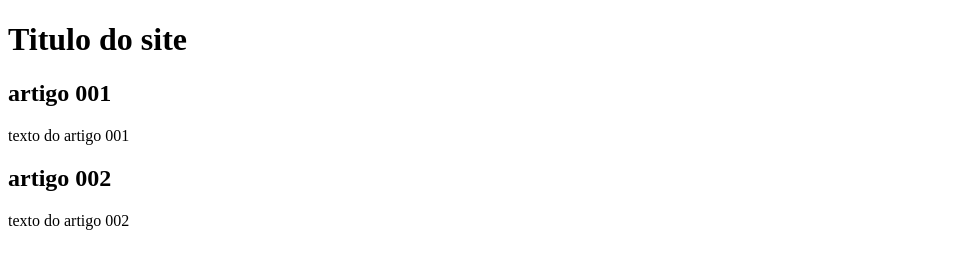
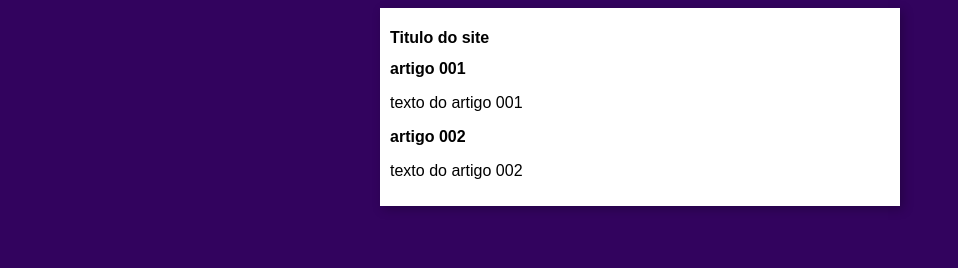
Before and after one commit to VictorMathhh/aula_sobre_branches, a plain HTML site: page index.html in a window 1280 px wide. Shown: the whole page, without its empty margins (0-958 px from the left). Drawn offline with Linux system fonts and the light colour scheme.

Commit message:
iniciei o design

```diff
--- /dev/null
+++ b/estilos/style.css
@@ -0,0 +1,17 @@
+*{
+    font-family: Arial, sans-serif;
+    font-size: 16px;
+}
+
+body{
+    background-color: rgb(50, 3, 94);
+}
+
+main{
+    background-color: white;
+    width: 500px;
+    margin: auto;
+    padding: 10px;
+    box-shadow: 3px 3px 10px rgba(0, 0, 0, 0.253) ;
+
+}
--- a/index.html
+++ b/index.html
@@ -3,7 +3,8 @@
 <head>
     <meta charset="UTF-8">
     <meta name="viewport" content="width=device-width, initial-scale=1.0">
-    <title>Document</title>
+    <title>Titulo do site</title>
+    <link rel="stylesheet" href="estilos/style.css">
 </head>
 <body>
     <main>
```
